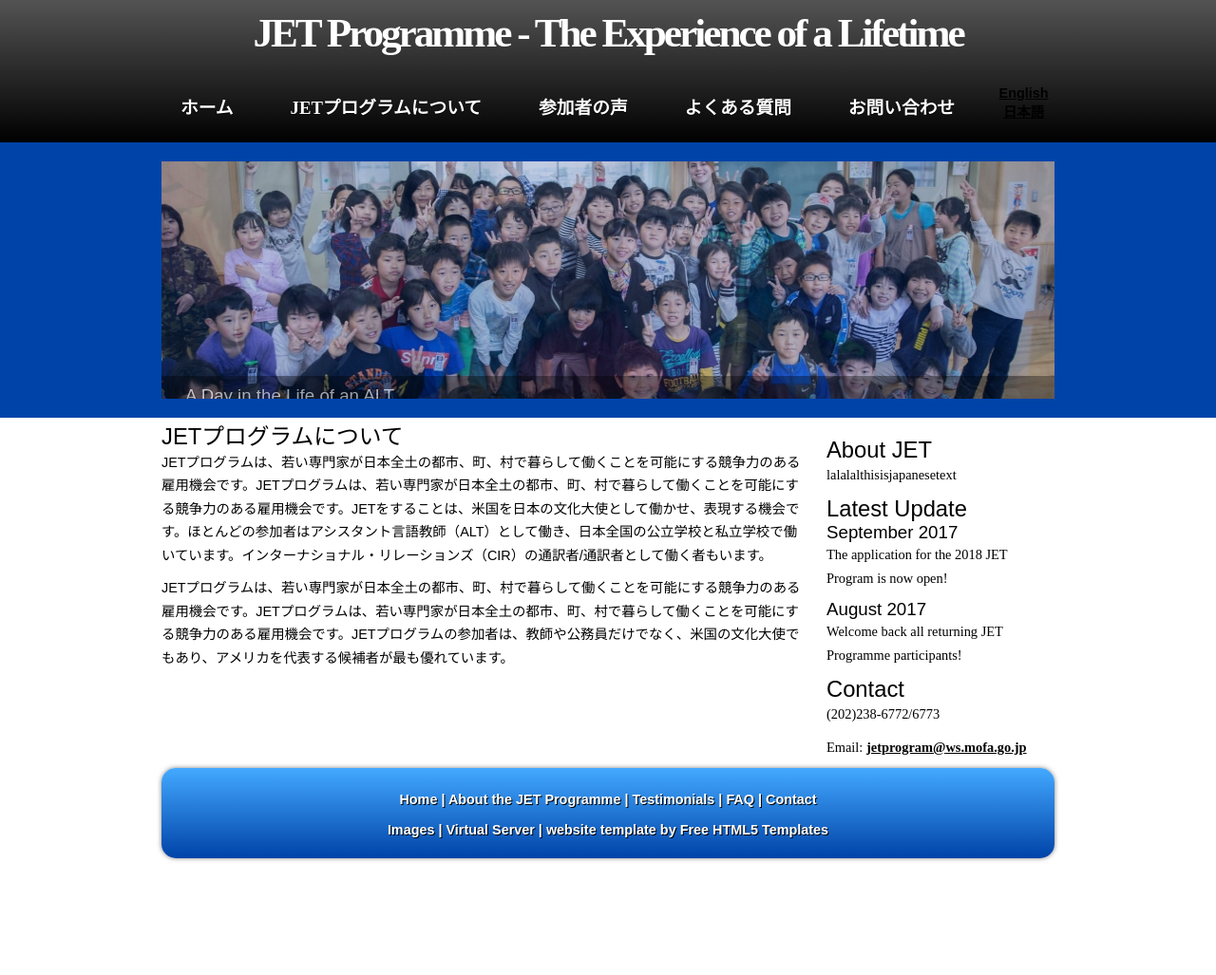
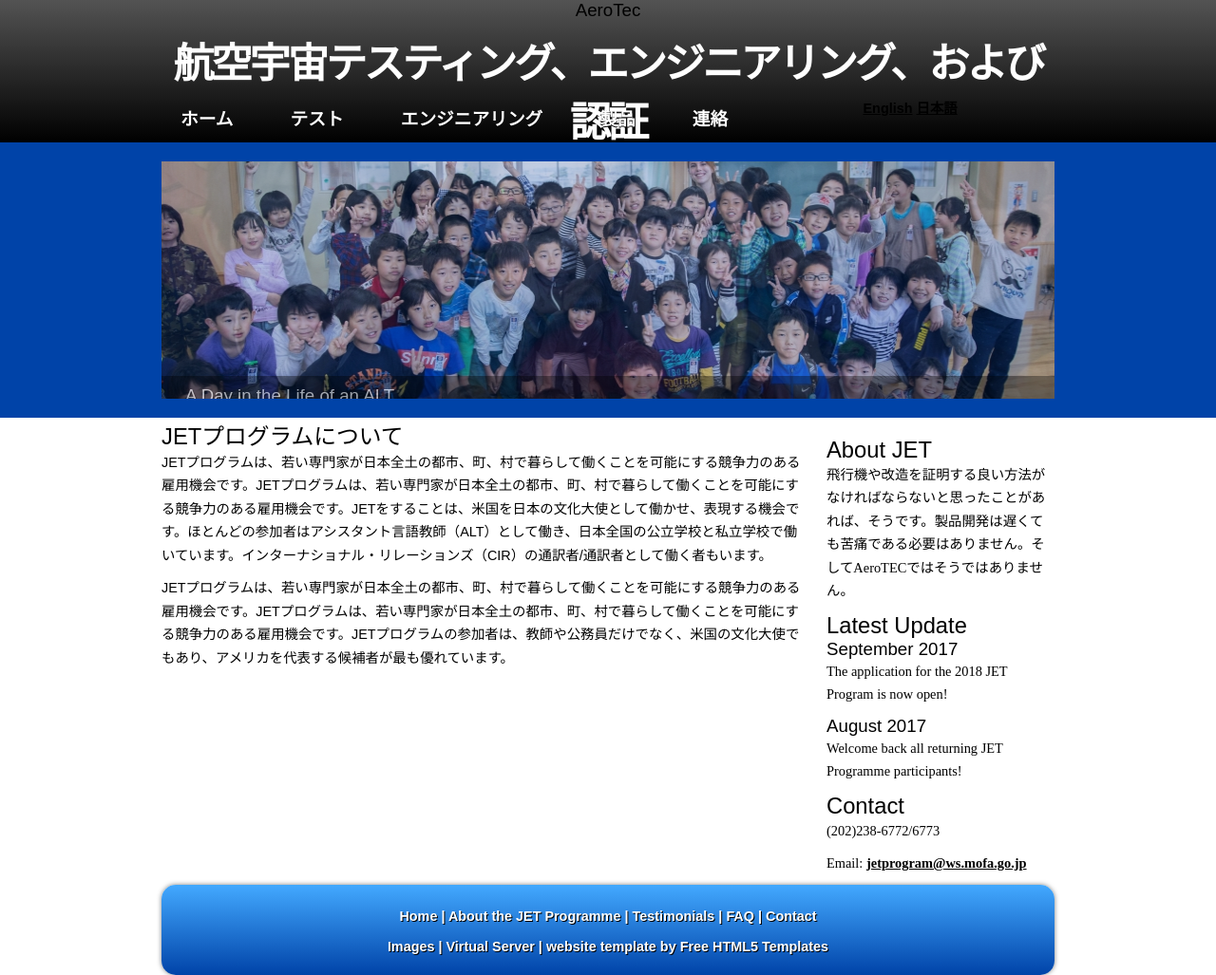
Before and after one commit to sugarfins/2017WebLocProject, a Jekyll site: the page built from jp/about.md, in a window 1280 px wide. Shown: the whole page at 95% size. Built offline with Jekyll 4.4.1, drawn with Linux system fonts in a browser that asks for light colours; some web fonts are replaced; our own code applies the rules of GitHub Pages for plain Markdown files.

Commit message:
Added Aerotec Japanese changed layout site for aerotec content added variables to lang.yml

```diff
--- a/_data/lang.yml
+++ b/_data/lang.yml
@@ -1,14 +1,16 @@
 en:
-  home:  "Home"
-  about: "About the JET Programme"
-  testimonials: "Testimonials"
-  faq: "FAQ"
+  slogan: AEROSPACE TESTING, ENGINEERING, AND CERTIFICATION
+  home: "Home"
+  testing: "Testing"
+  engineering: "Engineering"
+  products: "Products"
   contact: "Contact Us"
-  aboutsummary: "Since the JET Program was founded in 1987, we have sent more than 61,000 global participants (including nearly 32,000 Americans) to work in schools, boards of education, and government offices throughout Japan."
+  about: "Since the JET Program was founded in 1987, we have sent more than 61,000 global participants (including nearly 32,000 Americans) to work in schools, boards of education, and government offices throughout Japan."
 jp:
-  home:  "ホーム"
-  about: "JETプログラムについて"
-  testimonials: "参加者の声"
-  faq: "よくある質問"
-  contact: "お問い合わせ"
-  aboutsummary: "lalalalthisisjapanesetext"
+  slogan: 航空宇宙テスティング、エンジニアリング、および認証
+  home: "ホーム"
+  testing: "テスト"
+  engineering: "エンジニアリング"
+  products: "製品"
+  contact: "連絡"
+  about: "飛行機や改造を証明する良い方法がなければならないと思ったことがあれば、そうです。製品開発は遅くても苦痛である必要はありません。そしてAeroTECではそうではありません。"
--- a/_layouts/site.html
+++ b/_layouts/site.html
@@ -20,17 +20,18 @@
 
   <header>
 	  <div id="strapline">
+      <h3>AeroTec</h3>
 	    <div id="welcome_slogan">
-	      <h3>JET Programme - The Experience of a Lifetime</h3>
+        <h3>{{ site.data.lang[page.lang].slogan }}</h3>
 	    </div><!--close welcome_slogan-->
     </div><!--close strapline-->
 	  <nav>
 	    <div id="menubar">
           <ul id="nav">
             <li {% if page.url == "index.html" %}class="current"{% endif %}><a href="index.html">{{ site.data.lang[page.lang].home }}</a></li>
-            <li {% if page.url == "about.html" %}class="current"{% endif %}><a href="about.html">{{ site.data.lang[page.lang].about }}</a></li>
-            <li {% if page.url == "testimonials.html" %}class="current"{% endif %}><a href="testimonials.html">{{ site.data.lang[page.lang].testimonials }}</a></li>
-            <li {% if page.url == "faq.html" %}class="current"{% endif %}><a href="faq.html">{{ site.data.lang[page.lang].faq }}</a></li>
+            <li {% if page.url == "about.html" %}class="current"{% endif %}><a href="testing.html">{{ site.data.lang[page.lang].testing }}</a></li>
+            <li {% if page.url == "testimonials.html" %}class="current"{% endif %}><a href="engineering.html">{{ site.data.lang[page.lang].engineering }}</a></li>
+            <li {% if page.url == "faq.html" %}class="current"{% endif %}><a href="products.html">{{ site.data.lang[page.lang].products }}</a></li>
             <li {% if page.url == "contact.html" %}class="current"{% endif %}><a href="contact.html">{{ site.data.lang[page.lang].contact }}</a></li>
           </ul>
             <a href="/2017WebLocProject/{{ page.ref }}">English</a>
@@ -52,7 +53,7 @@
     <div class="sidebar_container">
       <div class="sidebar_item">
         <h2>About JET</h2>
-        <p>{{ site.data.lang[page.lang].aboutsummary }}</p>
+        <p>{{ site.data.lang[page.lang].about }}</p>
       </div><!--close sidebar_item-->
       <div class="sidebar_item">
         <h2>Latest Update</h2>
```
